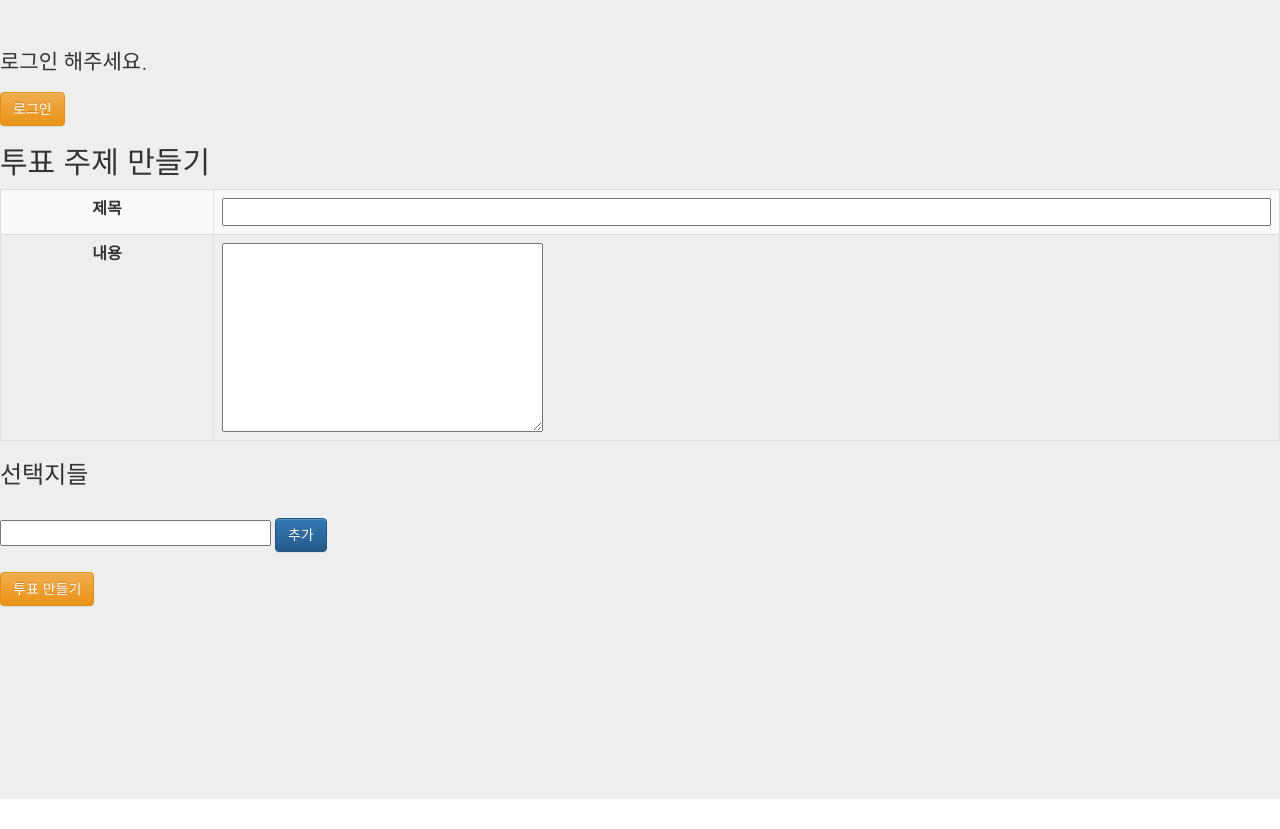
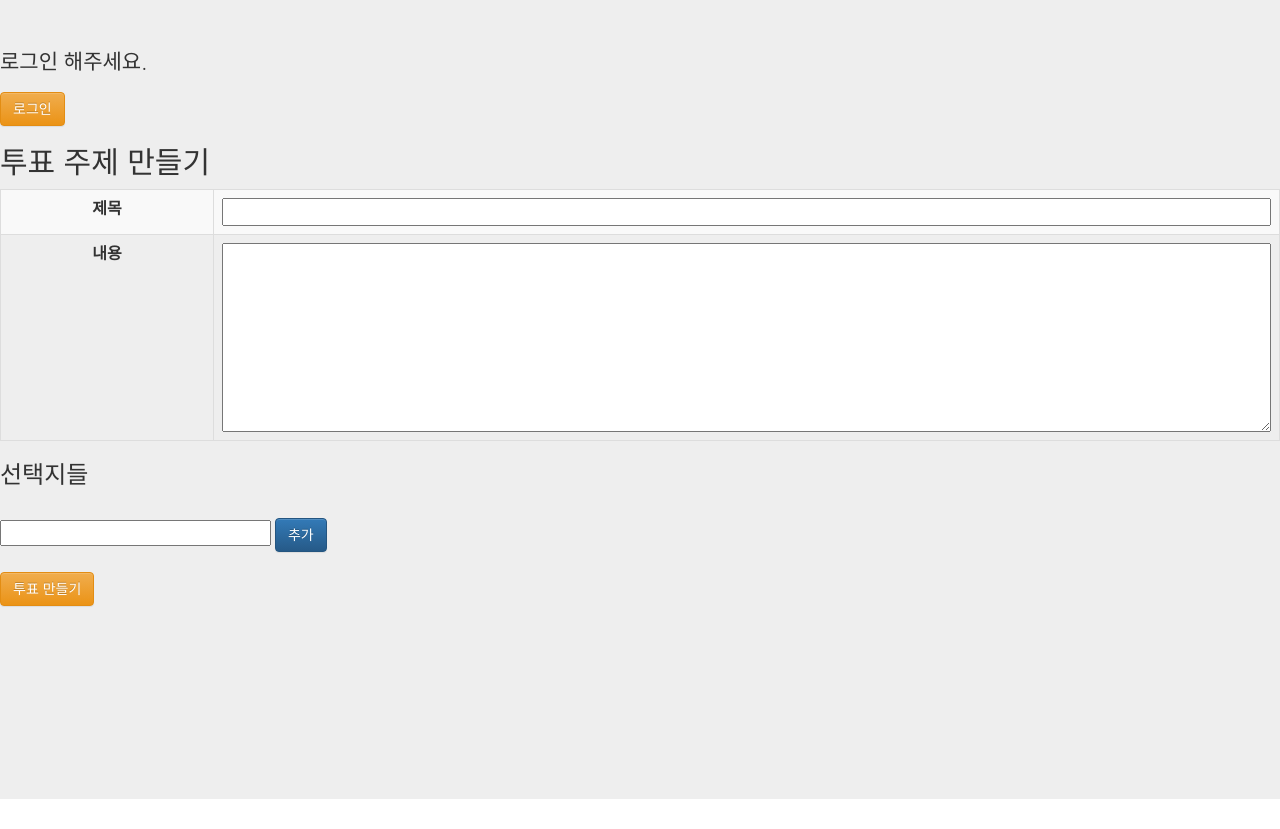
Before and after one commit to yeonho1/election, a Django app: page /vote/create in a window 1280 px wide. Shown: the part 161-990 px from the top of the page. Run offline with Django 3.2, Linux system fonts and the light colour scheme; some libraries are stand-ins or nearby versions.

Commit message:
responsive width to textarea

```diff
--- a/vote/templates/vote/create.html
+++ b/vote/templates/vote/create.html
@@ -26,7 +26,7 @@
             </tr>
             <tr>
                 <th class="col-md-2"><center>내용</center></th>
-                <td class="col-md-10"><textarea name="content" rows="8" ></textarea></td>
+                <td class="col-md-10"><textarea name="content" rows="8" style="box-sizing: border-box; width: 100%;"></textarea></td>
             </tr>
         </table>
         <h3>선택지들</h3>
```
